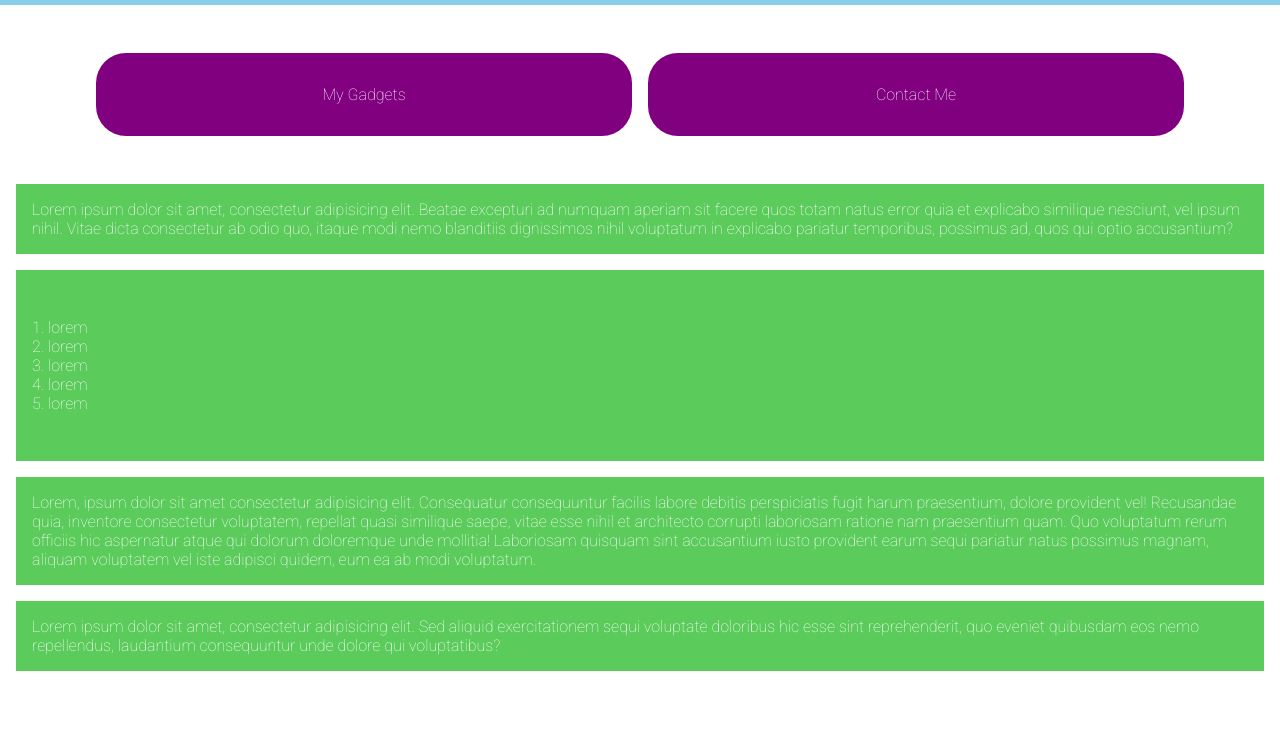
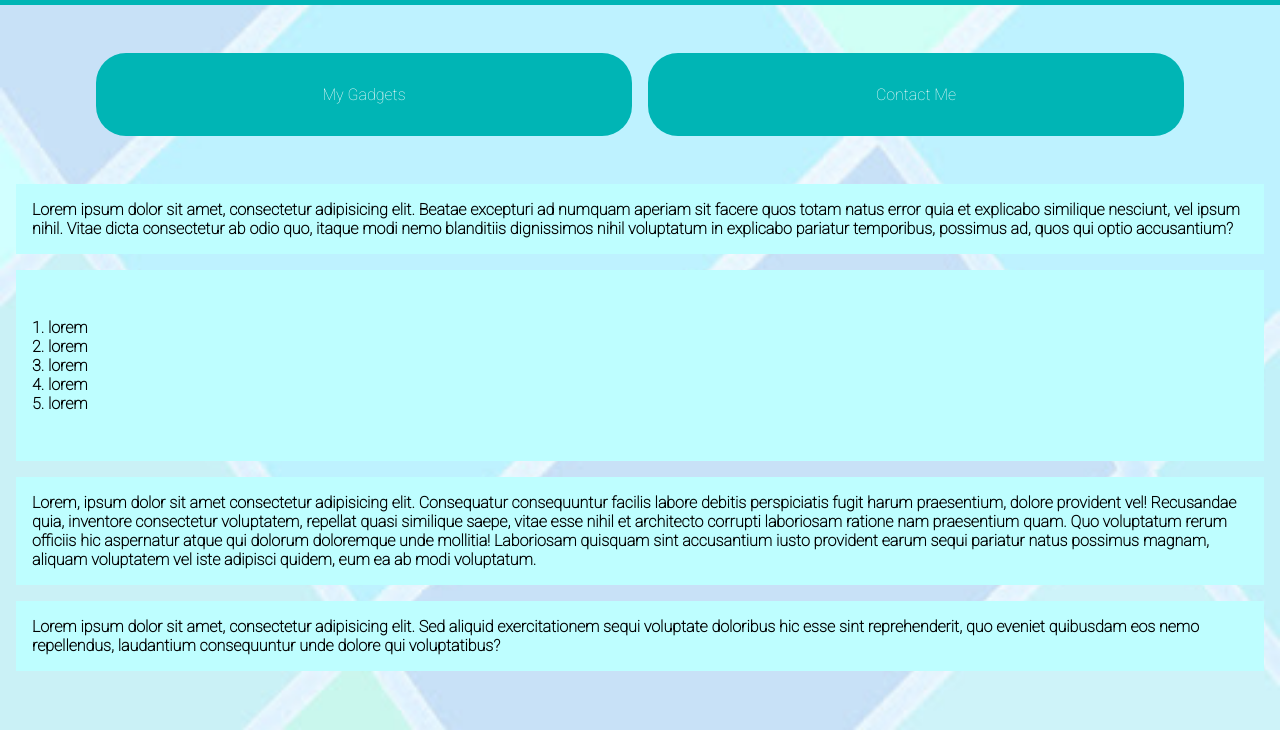
Before and after one commit to ganneo/playground, a plain HTML site: page about.html in a window 1280 px wide. Shown: the part 70-800 px from the top of the page. Drawn offline with Linux system fonts and the light colour scheme.

Commit message:
Add styling to the playground

```diff
--- a/about.html
+++ b/about.html
@@ -25,42 +25,50 @@
     <div class="about">
       <div class="about-text">
         <p>
+          <b>
             Lorem ipsum dolor sit amet, consectetur adipisicing elit. Beatae
-          excepturi ad numquam aperiam sit facere quos totam natus error quia et
-          explicabo similique nesciunt, vel ipsum nihil. Vitae dicta consectetur
-          ab odio quo, itaque modi nemo blanditiis dignissimos nihil voluptatum
-          in explicabo pariatur temporibus, possimus ad, quos qui optio
-          accusantium?
+            excepturi ad numquam aperiam sit facere quos totam natus error quia
+            et explicabo similique nesciunt, vel ipsum nihil. Vitae dicta
+            consectetur ab odio quo, itaque modi nemo blanditiis dignissimos
+            nihil voluptatum in explicabo pariatur temporibus, possimus ad, quos
+            qui optio accusantium?
+          </b>
         </p>
       </div>
       <div class="about-list">
         <ol>
+          <b>
             <li>lorem</li>
             <li>lorem</li>
             <li>lorem</li>
             <li>lorem</li>
             <li>lorem</li>
+          </b>
         </ol>
       </div>
       <div class="about-text">
         <p>
-          Lorem, ipsum dolor sit amet consectetur adipisicing elit. Consequatur
-          consequuntur facilis labore debitis perspiciatis fugit harum
-          praesentium, dolore provident vel! Recusandae quia, inventore
+          <b
+            >Lorem, ipsum dolor sit amet consectetur adipisicing elit.
+            Consequatur consequuntur facilis labore debitis perspiciatis fugit
+            harum praesentium, dolore provident vel! Recusandae quia, inventore
             consectetur voluptatem, repellat quasi similique saepe, vitae esse
-          nihil et architecto corrupti laboriosam ratione nam praesentium quam.
-          Quo voluptatum rerum officiis hic aspernatur atque qui dolorum
+            nihil et architecto corrupti laboriosam ratione nam praesentium
+            quam. Quo voluptatum rerum officiis hic aspernatur atque qui dolorum
             doloremque unde mollitia! Laboriosam quisquam sint accusantium iusto
             provident earum sequi pariatur natus possimus magnam, aliquam
-          voluptatem vel iste adipisci quidem, eum ea ab modi voluptatum.
+            voluptatem vel iste adipisci quidem, eum ea ab modi voluptatum.</b
+          >
         </p>
       </div>
       <div class="about-text">
         <p>
-          Lorem ipsum dolor sit amet, consectetur adipisicing elit. Sed aliquid
-          exercitationem sequi voluptate doloribus hic esse sint reprehenderit,
-          quo eveniet quibusdam eos nemo repellendus, laudantium consequuntur
-          unde dolore qui voluptatibus?
+          <b>
+            Lorem ipsum dolor sit amet, consectetur adipisicing elit. Sed
+            aliquid exercitationem sequi voluptate doloribus hic esse sint
+            reprehenderit, quo eveniet quibusdam eos nemo repellendus,
+            laudantium consequuntur unde dolore qui voluptatibus?
+          </b>
         </p>
       </div>
     </div>
--- a/style.css
+++ b/style.css
@@ -1,3 +1,8 @@
+:root {
+  --primary-color: rgb(190, 254, 255);
+  --secondary-color: rgb(0, 181, 181);
+}
+
 * {
   margin: 0;
   padding: 0;
@@ -6,6 +11,7 @@
 
 body {
   font-family: "Roboto", sans-serif;
+  background: url(./Img/blueBackground.jpg) no-repeat center center/cover;
 }
 
 a {
@@ -15,9 +21,9 @@
 header {
   padding: 1rem;
   text-align: center;
-  background-color: blue;
-  color: white;
-  border-bottom: 5px skyblue solid;
+  background-color: var(--primary-color);
+  color: black;
+  border-bottom: 5px var(--secondary-color) solid;
 }
 
 .introduction-container {
@@ -31,15 +37,15 @@
 
 .introduction-container a {
   padding: 2rem 3rem;
-  background-color: purple;
+  background-color: var(--secondary-color);
   border-radius: 30px;
-  transition: all 0.5s ease-in-out;
+  transition: all 1s ease-in-out;
   color: white;
 }
 
 .introduction-container a:hover {
-  border-radius: 10px;
-  box-shadow: 3px 3px 10px gray;
+  border-radius: 0;
+  box-shadow: 5px 5px 10px black;
 }
 
 .container {
@@ -50,17 +56,17 @@
 }
 
 .container a {
-  background-color: rgb(91, 203, 91);
+  background-color: var(--secondary-color);
   padding: 3rem;
   text-align: center;
   border-radius: 10px;
-  transition: all 0.5s ease-in-out;
+  transition: all 1s ease-in-out;
+  color: white;
 }
 
 .container a:hover {
   border-radius: 0;
-  background-color: rgb(3, 199, 3);
-  box-shadow: 3px 3px 10px green;
+  box-shadow: 5px 5px 10px black;
 }
 
 .container .not-ready {
@@ -90,8 +96,8 @@
 .about div,
 .about ol {
   padding: 1rem;
-  background-color: rgb(91, 203, 91);
-  color: white;
+  background-color: var(--primary-color);
+  color: black;
   margin: 1rem 0;
 }
 
@@ -112,7 +118,8 @@
 }
 
 .contact form button {
-  background-color: rgb(46, 194, 46);
+  background-color: rgb(49, 135, 150);
+  color: white;
   border: none;
   font-size: larger;
   width: 50%;
@@ -123,5 +130,5 @@
 .contact form button:hover {
   cursor: pointer;
   color: white;
-  background-color: green;
+  background-color: rgb(87, 99, 191);
 }
```
Also changed, not shown: Img/blueBackground.jpg (added), 2 other files. Lines whose indentation alone changed are shown as unchanged.
